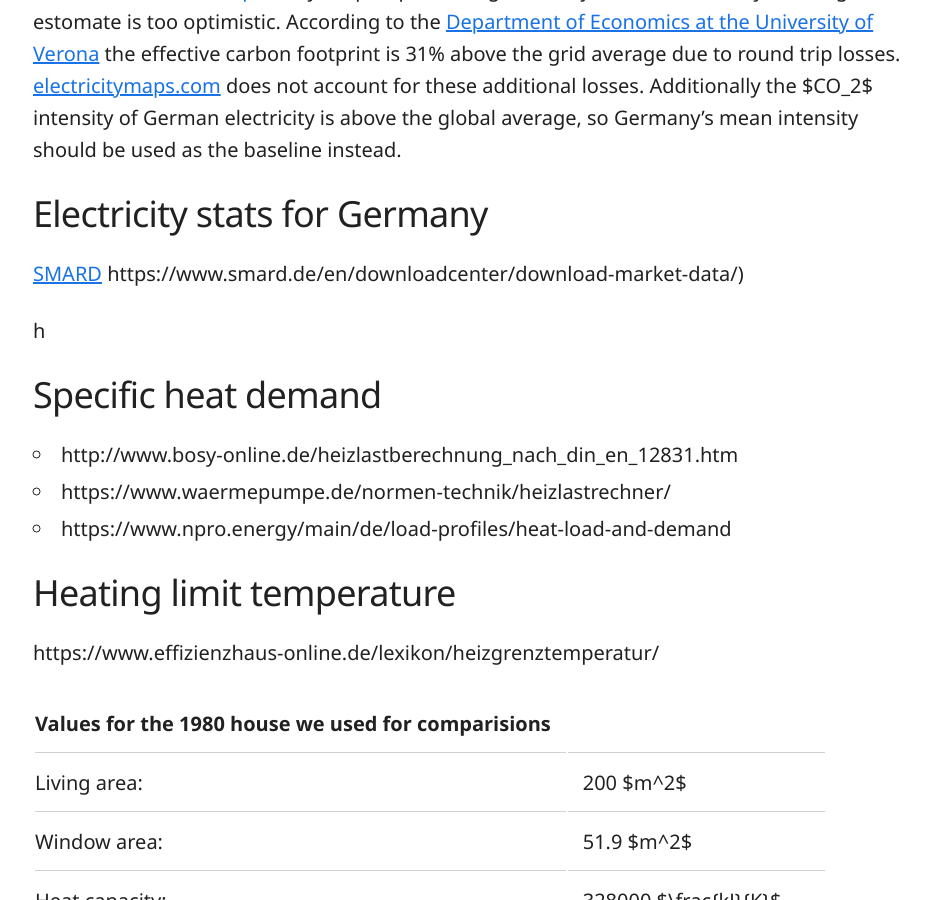
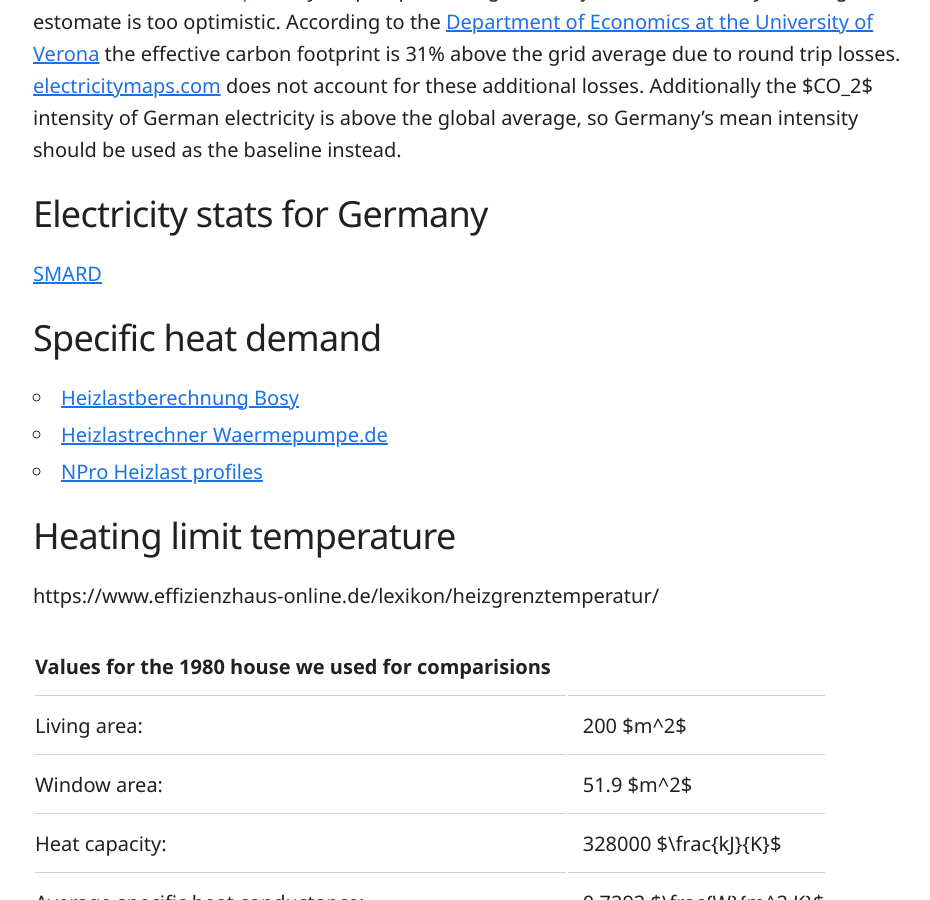
Before and after one commit to missing-user/missing-user.github.io, a Jekyll site: the page built from _posts/2023-10-06-co2-impact-of-heat-pumps.md, in a window 1280 px wide and 900 px high, scrolled down 10081 px. Shown: the whole window, without its empty margins (165-1095 px from the left). Built offline with Jekyll 4.4.1, drawn with Linux system fonts in a browser that asks for light colours; some of the changed lines change nothing that is shown.

Commit message:
Update Post “2023-10-06-co2-impact-of-heat-pumps”

```diff
--- a/_posts/2023-10-06-co2-impact-of-heat-pumps.md
+++ b/_posts/2023-10-06-co2-impact-of-heat-pumps.md
@@ -5,8 +5,7 @@ images: /images/cover.png
 link: https://heat-pump.streamlit.app/
 repository: https://github.com/missing-user/heat-pump-dashboard/
 ---
-We simulated the emissions of residential heat pumps and built a dashboard to explore them at [Ferienakademie 2023](https://ferienakademie.de/﻿﻿)
-
+We simulated the emissions of residential heat pumps and built a dashboard to explore them at [Ferienakademie 2023](https://ferienakademie.de/)
 
 # Heat pump simulation
 
@@ -126,16 +125,14 @@ We follow the methodology described by [electricitymaps.com](https://www.electri
 According to the [Department of Economics at the University of Verona](http://dse.univr.it/home/workingpapers/wp2021n8.pdf) the effective carbon footprint is 31% above the grid average due to round trip losses. [electricitymaps.com](https://electricitymaps.com) does not account for these additional losses. Additionally the $CO_2$ intensity of German electricity is above the global average, so Germany's mean intensity should be used as the baseline instead.
 
 ### Electricity stats for Germany
-[SMARD](https://www.smard.de/en/downloadcenter/download-market-data/﻿)﻿
-https://www.smard.de/en/downloadcenter/download-market-data/﻿)
 
-h
+[SMARD](https://www.smard.de/en/downloadcenter/download-market-data/)﻿﻿
 
 ### Specific heat demand
 
-* http://www.bosy-online.de/heizlastberechnung_nach_din_en_12831.htm
-* https://www.waermepumpe.de/normen-technik/heizlastrechner/
-* https://www.npro.energy/main/de/load-profiles/heat-load-and-demand
+* [Heizlastberechnung Bosy](http://www.bosy-online.de/heizlastberechnung_nach_din_en_12831.htm)
+* [Heizlastrechner Waermepumpe.de](https://www.waermepumpe.de/normen-technik/heizlastrechner/)
+* [NPro Heizlast profiles](https://www.npro.energy/main/de/load-profiles/heat-load-and-demand)
 
 ### Heating limit temperature
 
```
